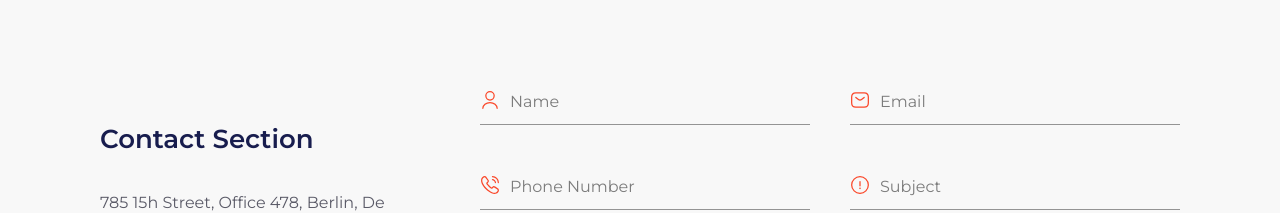
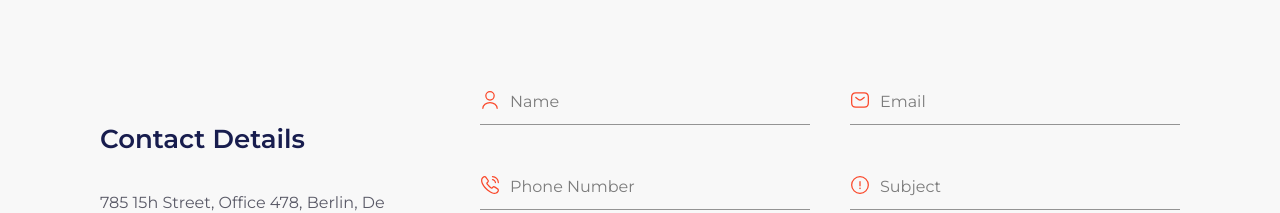
Before and after one commit to akmmubashir/typhon-web, a Next.js app: page /home in a window 1280 px wide. Shown: the part 4920-5133 px from the top of the page. Built offline with nearby package versions, Linux system fonts and the light colour scheme.

Commit message:
Contact Details setup

```diff
--- a/app/components/contactSection.tsx
+++ b/app/components/contactSection.tsx
@@ -11,7 +11,7 @@ const ContactSection = (props: Props) => {
     <div className="bg-[#f8f8f8] grid grid-cols-12 p-[100px_120px] max-2xl:p-[100px] max-lg:p-[60px_80px] max-md:p-[50px_20px] gap-[100px] max-2xl:gap-[60px] max-lg:gap-[30px_0] items-center">
       <div className="col-span-4 max-lg:col-span-full justify-center flex flex-col gap-6 max-lg:gap-[20px_0]">
         <Heading
-          title={props.title ?? "Contact Section"}
+          title={props.title ?? "Contact Details"}
           className="text-[#181d4e]"
         />
         <div className=" flex flex-col gap-3">
```
